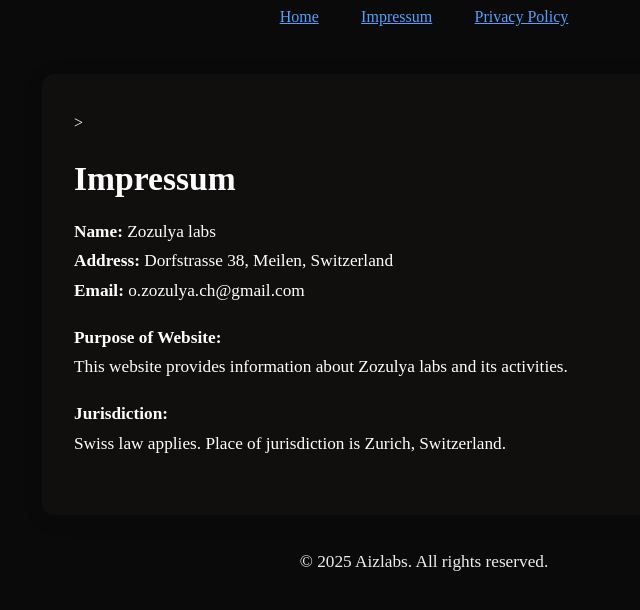
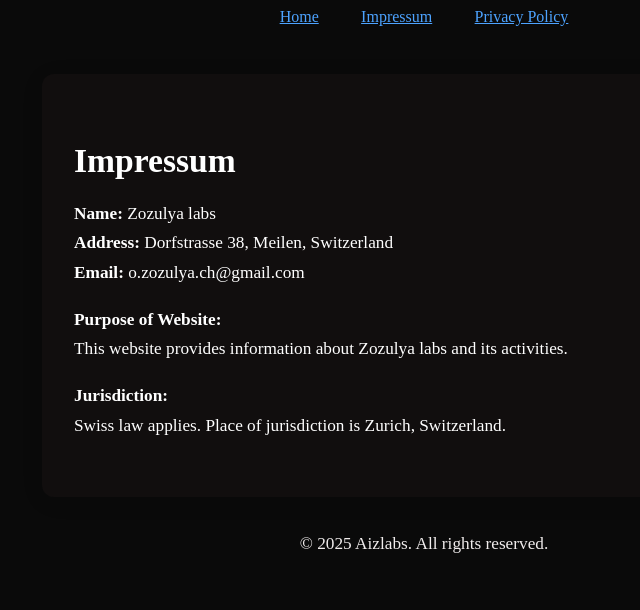
Before and after one commit to zozulya/aizlabs, a Jekyll site: the page built from impressum.md, in a window 1280 px wide. Shown: the top 610 px of the page, without its empty margins (216-856 px from the left). Built offline with Jekyll 4.4.1, drawn with Linux system fonts in a browser that asks for light colours.

Commit message:
fix container >

```diff
--- a/_layouts/page.html
+++ b/_layouts/page.html
@@ -72,7 +72,7 @@
     </nav>
   </header>
   <main>
-    <div class="page-container">>
+    <div class="page-container">
         <article>
         <h1>{{ page.title }}</h1>
         {{ content }}
```
